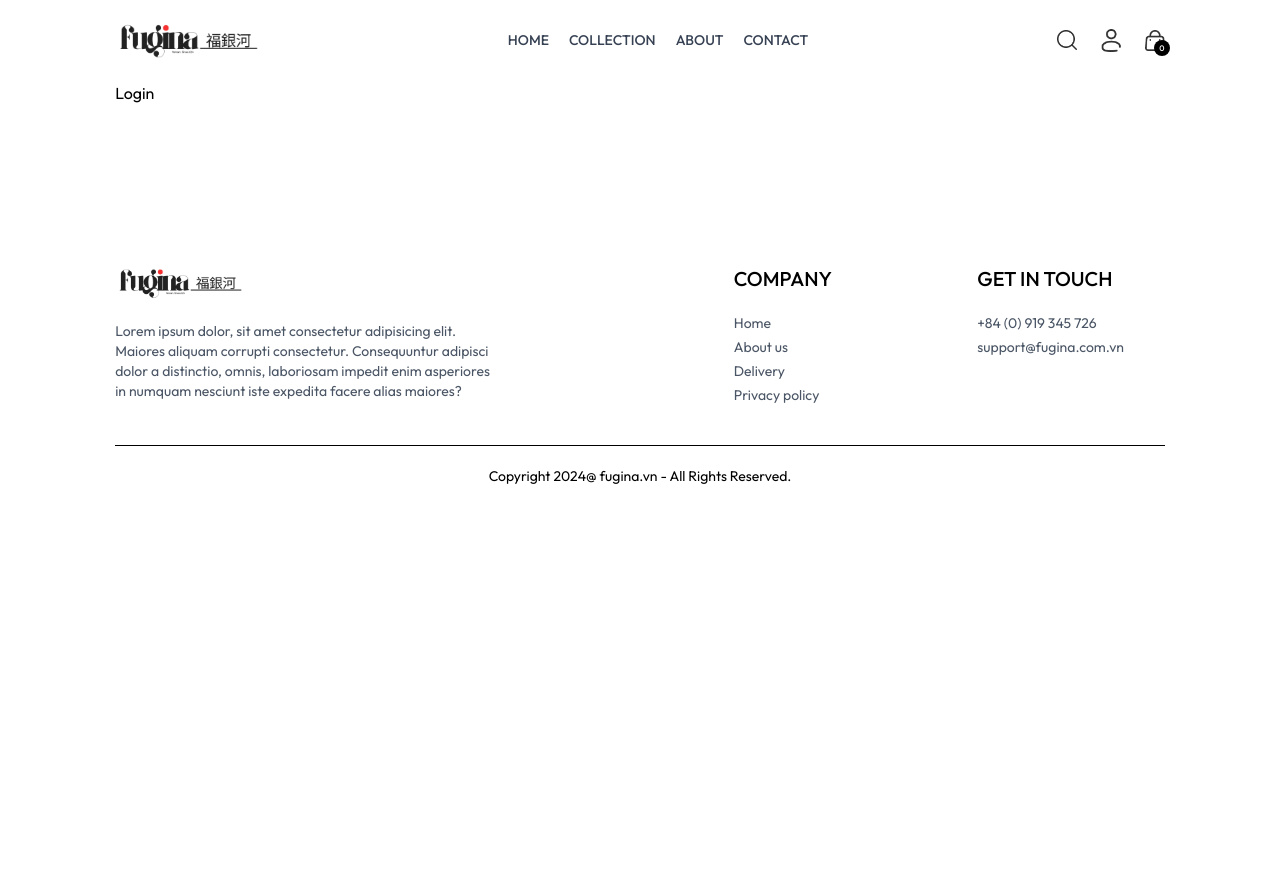
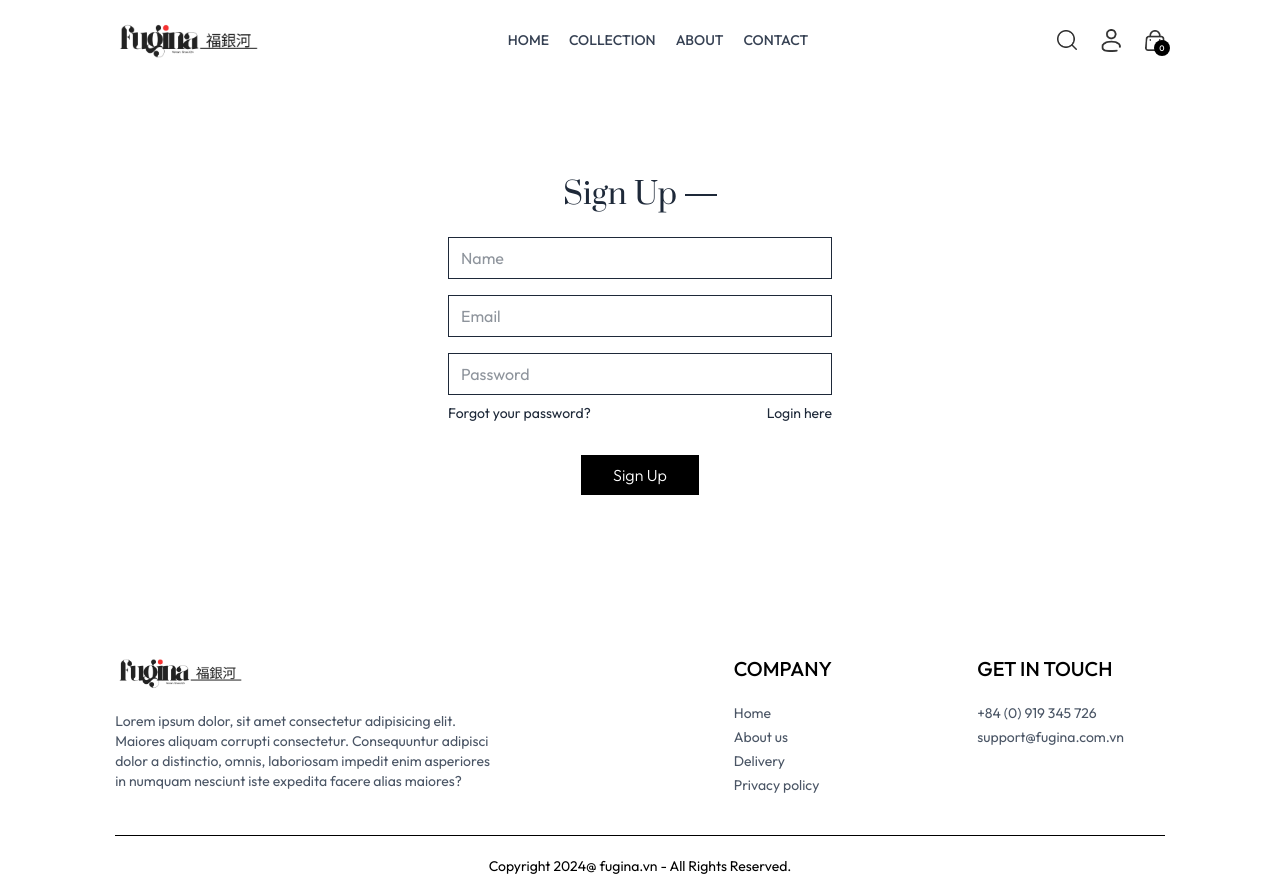
Before and after one commit to dangpvo/FuginaShop-React-Ecommerce, a React (Vite) app: page /login in a window 1280 px wide. Before the commit the page ends 800 px from the top, so only its background shows below. Built offline with nearby package versions, Linux system fonts and the light colour scheme.

Commit message:
feat: finish login page and add navigation to some menu in nav bar

```diff
--- a/src/components/Navbar.jsx
+++ b/src/components/Navbar.jsx
@@ -5,7 +5,7 @@ import { ShopContext } from "../context/ShopContext.jsx";
 
 const Navbar = () => {
   const [visible, setVisible] = useState(false);
-  const { setShowSearch, getCartCount } = useContext(ShopContext);
+  const { setShowSearch, getCartCount, navigate } = useContext(ShopContext);
 
   return (
     <div className="flex items-center justify-between py-5 font-medium">
@@ -44,16 +44,28 @@ const Navbar = () => {
         />
 
         <div className="group relative">
-          <img
-            src={assets.profile_icon}
-            className="w-5 cursor-pointer"
-            alt=""
-          />
+          <Link to={"/login"}>
+            <img
+              src={assets.profile_icon}
+              className="w-5 cursor-pointer"
+              alt=""
+            />
+          </Link>
           <div className="group-hover:block hidden absolute dropdown-menu right-0 pt-4">
             <div className="flex flex-col gap-2 w-36 py-3 px-5 bg-slate-100 text-gray-500 rounded">
               <p className="cursor-pointer hover:text-black">My Profile</p>
-              <p className="cursor-pointer hover:text-black">Orders</p>
-              <p className="cursor-pointer hover:text-black">Logout</p>
+              <p
+                onClick={() => navigate("/orders")}
+                className="cursor-pointer hover:text-black"
+              >
+                Orders
+              </p>
+              <p
+                onClick={() => navigate("/login")}
+                className="cursor-pointer hover:text-black"
+              >
+                Logout
+              </p>
             </div>
           </div>
         </div>
--- a/src/pages/Login.jsx
+++ b/src/pages/Login.jsx
@@ -1,7 +1,67 @@
-import React from "react";
+import React, { useState } from "react";
 
 const Login = () => {
-  return <div>Login</div>;
+  const [currentState, setCurrentState] = useState("Sign Up");
+
+  const onSubmitHandler = async (event) => {
+    event.preventDefault();
+  };
+
+  return (
+    <form
+      onSubmit={onSubmitHandler}
+      className="flex flex-col items-center w-[90%] sm:max-w-96 m-auto mt-14 gap-4 text-gray-800"
+    >
+      <div className="inline-flex items-center gap-2 mb-2 mt-10">
+        <p className="prata-regular text-3xl">{currentState}</p>
+        <p className="border-none h-[1.5px] w-8 bg-gray-800"></p>
+      </div>
+      {currentState === "Login" ? (
+        ""
+      ) : (
+        <input
+          type="text"
+          className="w-full px-3 py-2 border border-gray-800"
+          placeholder="Name"
+          required
+        />
+      )}
+
+      <input
+        type="email"
+        className="w-full px-3 py-2 border border-gray-800"
+        placeholder="Email"
+        required
+      />
+      <input
+        type="password"
+        className="w-full px-3 py-2 border border-gray-800"
+        placeholder="Password"
+        required
+      />
+      <div className="w-full flex justify-between text-sm mt-[-8px]">
+        <p className="cursor-pointer">Forgot your password?</p>
+        {currentState === "Login" ? (
+          <p
+            onClick={() => setCurrentState("Sign Up")}
+            className="cursor-pointer"
+          >
+            Create account
+          </p>
+        ) : (
+          <p
+            onClick={() => setCurrentState("Login")}
+            className="cursor-pointer"
+          >
+            Login here
+          </p>
+        )}
+      </div>
+      <button className="bg-black text-white font-light px-8 py-2 mt-4 cursor-pointer">
+        {currentState === "Login" ? "Sign In" : "Sign Up"}
+      </button>
+    </form>
+  );
 };
 
 export default Login;
```
